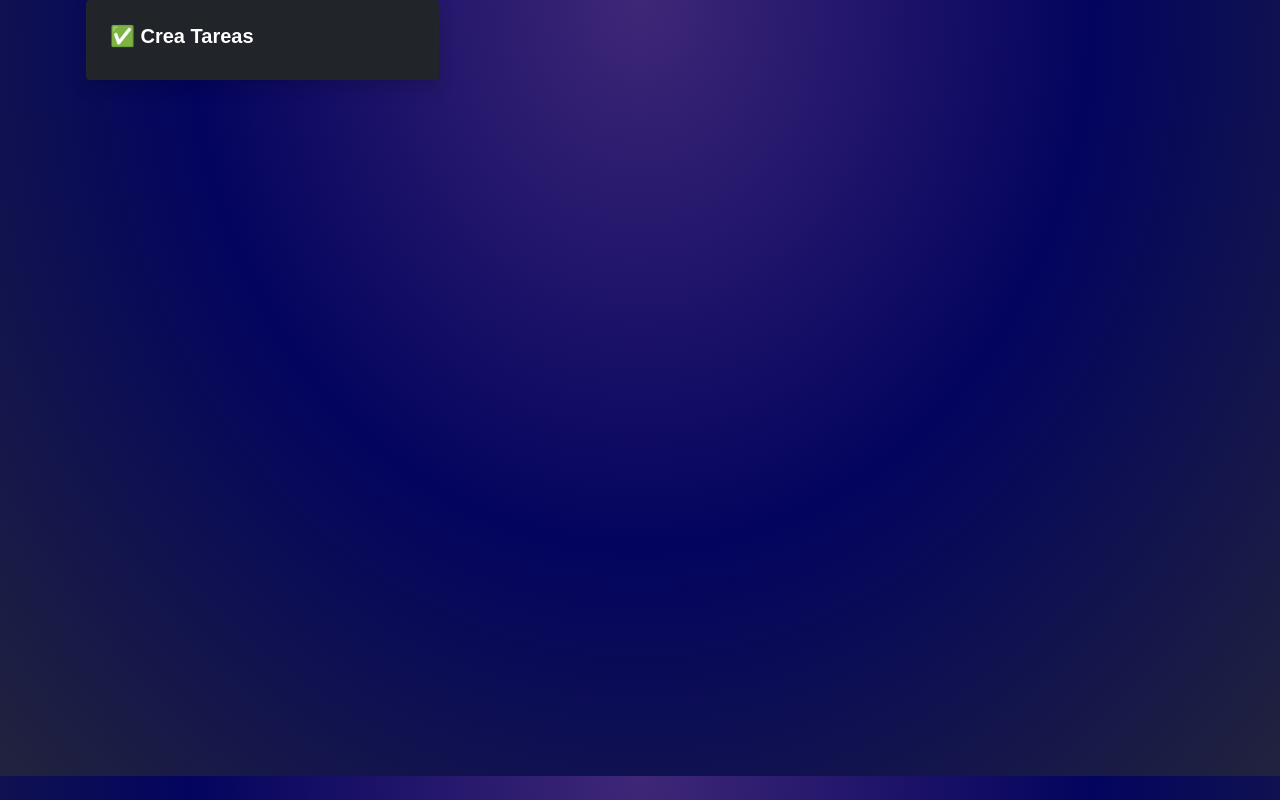
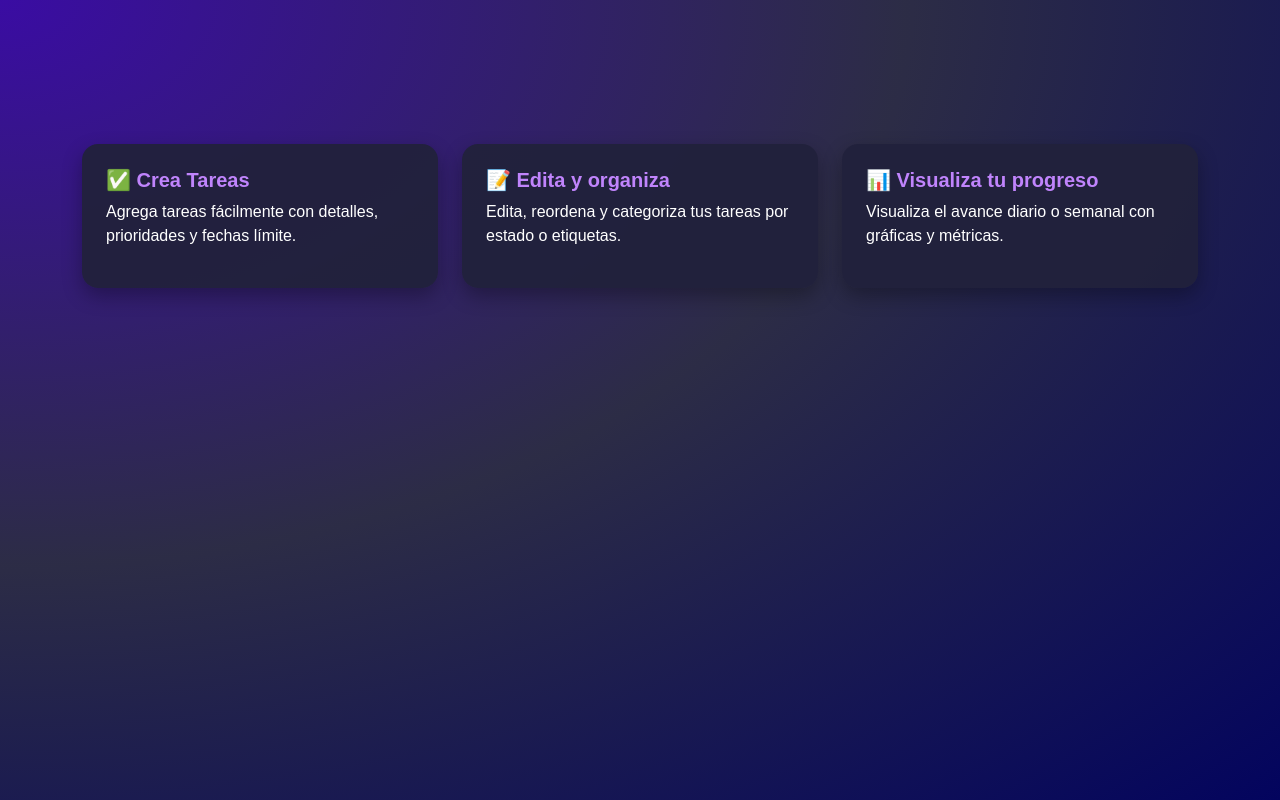
Before and after one commit to ClemeCajar16/API-modulo-6, a website: page public/index.html in a window 1280 px wide. Drawn offline with nearby package versions, Linux system fonts and the light colour scheme.

Commit message:
se estiliza la web

```diff
--- a/public/css/style.css
+++ b/public/css/style.css
@@ -1,7 +1,24 @@
+ body {
+      background: radial-gradient(ellipse at top left, #3a0ca3, #21213cf2, #03045e);
+      color: white;
+      min-height: 100vh;
+      margin: 0;
+      padding: 0;
+      font-family: sans-serif;
+    }
 
-    body {
-  min-height: 100vh;
-  background: radial-gradient(ellipse at top, #3f2777, #03045e, #21233d);
-  font-family: sans-serif;
-  color: #f0f0f0;
-}
+    .custom-card {
+      background-color: #21213cf2;
+      padding: 1.5rem;
+      border-radius: 1rem;
+      box-shadow: 0 8px 20px rgba(0, 0, 0, 0.3);
+      transition: transform 0.3s ease;
+    }
+
+    .custom-card:hover {
+      transform: scale(1.05);
+    }
+
+    .text-purple {
+      color: #c084fc;
+    }
--- a/public/index.html
+++ b/public/index.html
@@ -11,18 +11,36 @@
 </head>
 <body>
 
-    <section class="container mb-5 px-3">
+    <header class="container-fluid text-center py-5">
 
-        <div class="row g-4">
-            <div class="col-md-4">
-                <div class="bg-dark text-white p-4 rounded shadow card-hover">
-                     <h3 class="h5 fw-bold text-purple mb-2">✅ Crea Tareas</h3>
 
-                </div>
-            </div>
+    </header>
+
+
+ <section class="container py-5">
+    <div class="row g-4">
+      <div class="col-md-4">
+        <div class="custom-card">
+          <h3 class="h5 fw-bold mb-2 text-purple">✅ Crea Tareas</h3>
+          <p>Agrega tareas fácilmente con detalles, prioridades y fechas límite.</p>
         </div>
+      </div>
+      <div class="col-md-4">
+        <div class="custom-card">
+          <h3 class="h5 fw-bold mb-2 text-purple">📝 Edita y organiza</h3>
+          <p>Edita, reordena y categoriza tus tareas por estado o etiquetas.</p>
+        </div>
+      </div>
+      <div class="col-md-4">
+        <div class="custom-card">
+          <h3 class="h5 fw-bold mb-2 text-purple">📊 Visualiza tu progreso</h3>
+          <p>Visualiza el avance diario o semanal con gráficas y métricas.</p>
+        </div>
+      </div>
+    </div>
+  </section>
 
-    </section>
+
 
 </body>
 </html>
```
